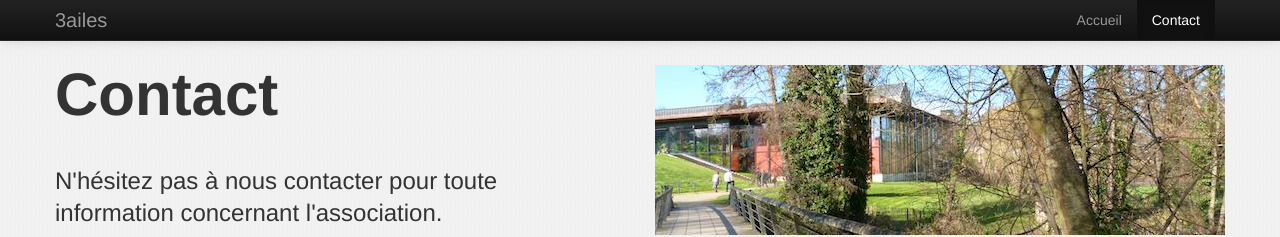
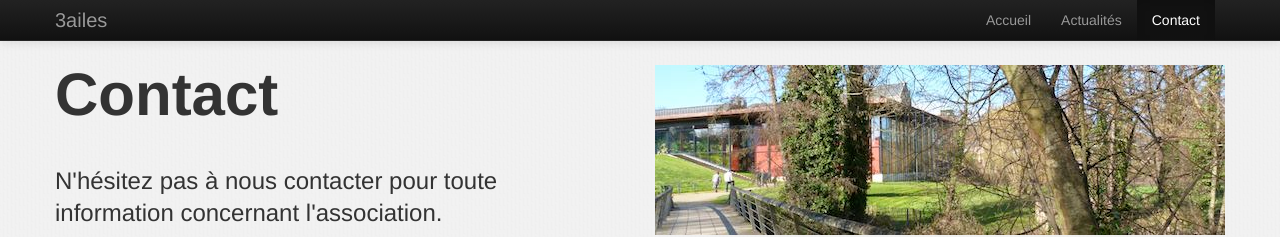
Before and after one commit to aymerick/3ailes, a Jekyll site: the page built from contact.html, in a window 1280 px wide. Shown: the top 237 px of the page. Built offline with Jekyll 4.4.1, drawn with Linux system fonts in a browser that asks for light colours; Markdown is read by kramdown in place of the engine named in the settings.

Commit message:
Ajout de la page 'actualites'

```diff
--- a/_layouts/default.html
+++ b/_layouts/default.html
@@ -9,21 +9,21 @@
 
     <title>Association 3ailes - {{ page.title }}</title>
 
-    <link href="vendor/bootstrap/css/bootstrap.min.css" rel="stylesheet">
-    <link href="vendor/bootstrap/css/bootstrap-responsive.min.css" rel="stylesheet">
-    <link href="vendor/font-awesome/css/font-awesome.min.css" rel="stylesheet">
+    <link href="/vendor/bootstrap/css/bootstrap.min.css" rel="stylesheet">
+    <link href="/vendor/bootstrap/css/bootstrap-responsive.min.css" rel="stylesheet">
+    <link href="/vendor/font-awesome/css/font-awesome.min.css" rel="stylesheet">
     <!--[if IE 7]>
-      <link href="vendor/font-awesome/css/font-awesome-ie7.min.css" rel="stylesheet">
+      <link href="/vendor/font-awesome/css/font-awesome-ie7.min.css" rel="stylesheet">
     <![endif]-->
-    <link href="css/3ailes.css" rel="stylesheet" media="screen">
+    <link href="/css/3ailes.css" rel="stylesheet" media="screen">
 
     <!-- HTML5 shim, for IE6-8 support of HTML5 elements -->
     <!--[if lt IE 9]>
-      <script src="vendor/html5shiv.js"></script>
+      <script src="/vendor/html5shiv.js"></script>
     <![endif]-->
   </head>
 
-  <body id="{{ page.id }}">
+  <body id="{{ page.body-id }}">
     <div class="navbar navbar-inverse navbar-fixed-top">
       <div class="navbar-inner">
         <div class="container">
@@ -32,25 +32,25 @@
             <span class="icon-bar"></span>
             <span class="icon-bar"></span>
           </button>
-          <a class="brand" href="./index.html">3ailes</a>
+          <a class="brand" href="/index.html">3ailes</a>
           <div class="nav-collapse collapse navbar-responsive-collapse pull-right">
             <ul class="nav">
-              <li class="{% if page.id == 'home' %}active{% endif %}">
-                <a href="./index.html">Accueil</a>
+              <li class="{% if page.body-id == 'home' %}active{% endif %}">
+                <a href="/index.html">Accueil</a>
+              </li>
+              <li class="{% if page.body-id == 'actualites' or page.body-id == 'actualites-post' %}active{% endif %}">
+                <a href="/actualites.html">Actualités</a>
               </li>
               <!--
-              <li class="{% if page.id == 'news' %}active{% endif %}">
-                <a href="#">Actualités</a>
-              </li>
-              <li class="{% if page.id == 'gouters' %}active{% endif %}">
+              <li class="{% if page.body-id == 'gouters' %}active{% endif %}">
                 <a href="#">Goûters</a>
               </li>
-              <li class="{% if page.id == 'adhesion' %}active{% endif %}">
+              <li class="{% if page.body-id == 'adhesion' %}active{% endif %}">
                 <a href="#">Adhérer</a>
               </li>
               -->
-              <li class="{% if page.id == 'contact' %}active{% endif %}">
-                <a href="./contact.html">Contact</a>
+              <li class="{% if page.body-id == 'contact' %}active{% endif %}">
+                <a href="/contact.html">Contact</a>
               </li>
             </ul>
           </div>
@@ -69,9 +69,9 @@
       </div>
     </footer>
 
-    <script src="vendor/jquery-1.9.1.min.js"></script>
+    <script src="/vendor/jquery-1.9.1.min.js"></script>
     <!-- <script src="http://code.jquery.com/jquery-1.9.1.min.js"></script> -->
-    <script src="vendor/bootstrap/js/bootstrap.min.js"></script>
+    <script src="/vendor/bootstrap/js/bootstrap.min.js"></script>
   </body>
 
 </html>
--- a/contact.html
+++ b/contact.html
@@ -1,6 +1,6 @@
 ---
 layout: default
-id: contact
+body-id: contact
 title: Contact
 ---
 
@@ -8,7 +8,7 @@
   <div class="container">
     <div class="row">
       <div class="span6 header-text">
-        <h1>Contact</h1>
+        <h1>{{ page.title }}</h1>
         <p class='subtitle'>N'hésitez pas à nous contacter pour toute information concernant l'association.</p>
       </div>
       <div class="span6 header-img">
--- a/css/3ailes.css
+++ b/css/3ailes.css
@@ -46,7 +46,7 @@
 }
 
 header .header-text {
-  padding: 35px 0px;
+  padding: 0px 0px;
 }
 
 header .header-text h1 {
@@ -55,7 +55,7 @@
 }
 
 header .header-text .subtitle {
-  margin: 40px 0px;
+  margin: 40px 0px 10px 0px;
   padding-right: 20px;
   font-size: 24px;
   line-height: 32px;
@@ -72,6 +72,14 @@
 
 
 /* Home */
+
+#home header .header-text {
+  padding: 35px 0px;
+}
+
+#home header .header-text .subtitle {
+  margin-bottom: 40px;
+}
 
 #home .objectives {
   font-size: 16px;
@@ -91,14 +99,6 @@
 
 /* Contact */
 
-#contact header .header-text {
-  padding: 0px 0px;
-}
-
-#contact header .header-text .subtitle {
-  margin-bottom: 10px;
-}
-
 #contact footer {
   display: none;
 }
@@ -116,6 +116,35 @@
 #contact .contact-link {
   position: absolute;
   left: 45px;
+}
+
+
+/* Actualites */
+
+#actualites-post footer {
+  display: none;
+}
+
+#actualites .date,
+#actualites-post .date {
+  color: #999;
+  font-style: italic;
+  margin-bottom: 10px;
+}
+
+/* Images are centered */
+#actualites .post-excerpt img,
+#actualites-post .post-content img {
+  display: block;
+  margin: 20px auto;
+}
+
+/* The first image of the first paragragphe is right-floating */
+#actualites .post-excerpt p:nth-of-type(1) img:nth-of-type(1),
+#actualites-post .post-content p:nth-of-type(1) img:nth-of-type(1) {
+  display: inline-block;
+  float: left;
+  margin: 0px 20px 10px 0px;
 }
 
 
--- a/index.html
+++ b/index.html
@@ -1,6 +1,6 @@
 ---
 layout: default
-id: home
+body-id: home
 title: Accueil
 ---
 
```
Also changed, not shown: _layouts/post.html (added, +12 -0 lines), _posts/2013-03-26-creation-association.md (added, +10 -0 lines), _posts/2013-04-07-premier-gouter-3ailes.md (added, +16 -0 lines), actualites.html (added, +38 -0 lines), img/muffins-200x150.jpg (added).
